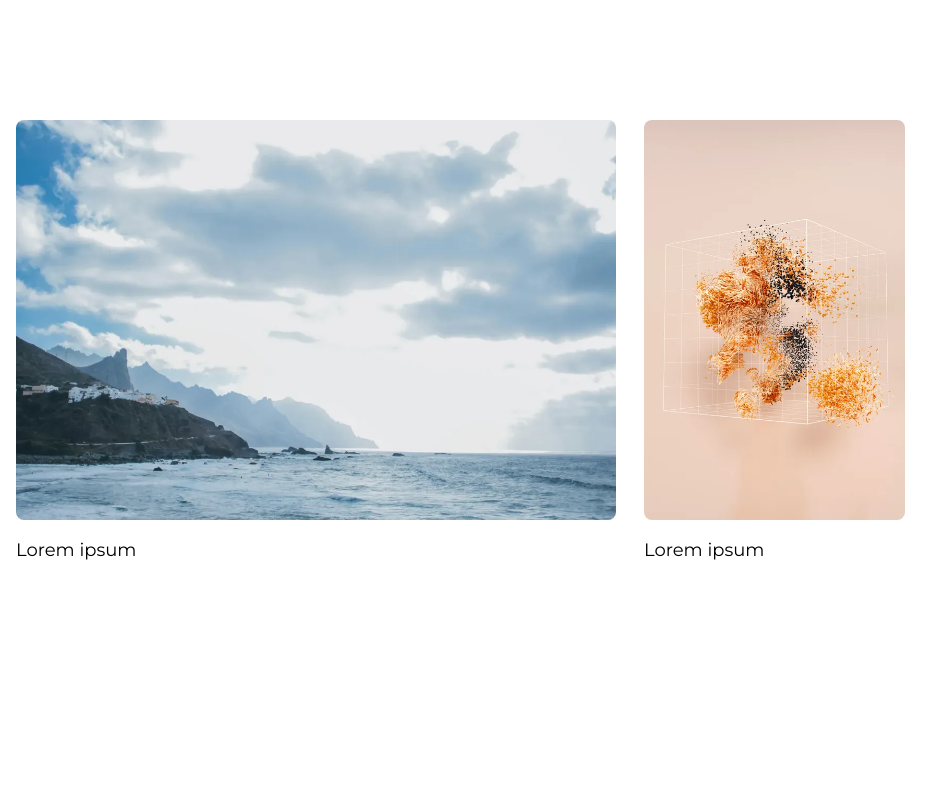
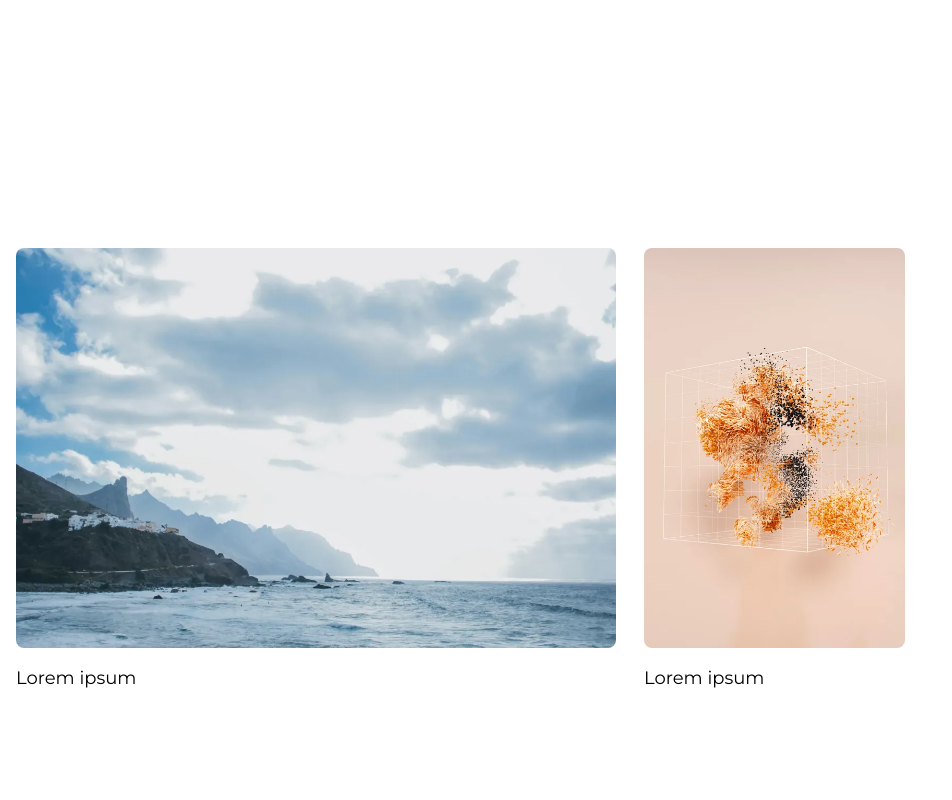
Before and after one commit to ChrisSharpDotEs/Portfolio, a website built with Vite: page index.html in a window 1280 px wide. Shown: the part 1460-2260 px from the top of the page, without its empty margins (0-952 px from the left). Built offline with nearby package versions, Linux system fonts and the light colour scheme.

Commit message:
Update index.html

```diff
--- a/index.html
+++ b/index.html
@@ -84,7 +84,7 @@
                 </div>
             </div>
         </section>
-        <section class="min-h-screen px-4">
+        <section class="py-32 px-4">
             <div class="grid md:grid-cols-2 grid-cols-1 gap-2">
                 <div>
                     <img src="./public/img/benijo.webp" alt="" class="rounded-lg mb-4 h-[400px] object-cover">
```
